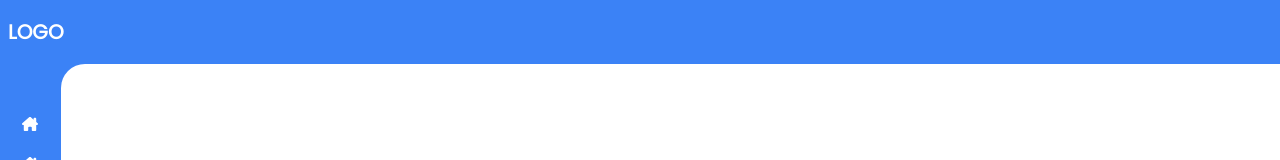
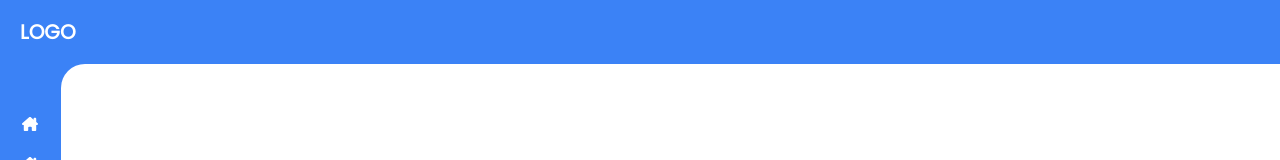
Before and after one commit to Campos1911/gestao-de-estoque, a Next.js app: page / in a window 1280 px wide. Shown: the top 160 px of the page. Built offline with nearby package versions, Linux system fonts and the light colour scheme.

Commit message:
layout: Ajustando a logo no header

```diff
--- a/src/components/Layout/Header.tsx
+++ b/src/components/Layout/Header.tsx
@@ -3,7 +3,7 @@ import React from "react";
 const Header = () => {
   return (
     <div className="absolute w-full z-10 text-white">
-      <div className="bg-blue-500 h-16 px-2 flex sticky items-center">
+      <div className="bg-blue-500 h-16 px-5 flex sticky items-center">
         <p className="text-xl font-bold cursor-pointer">LOGO</p>
       </div>
     </div>
```
